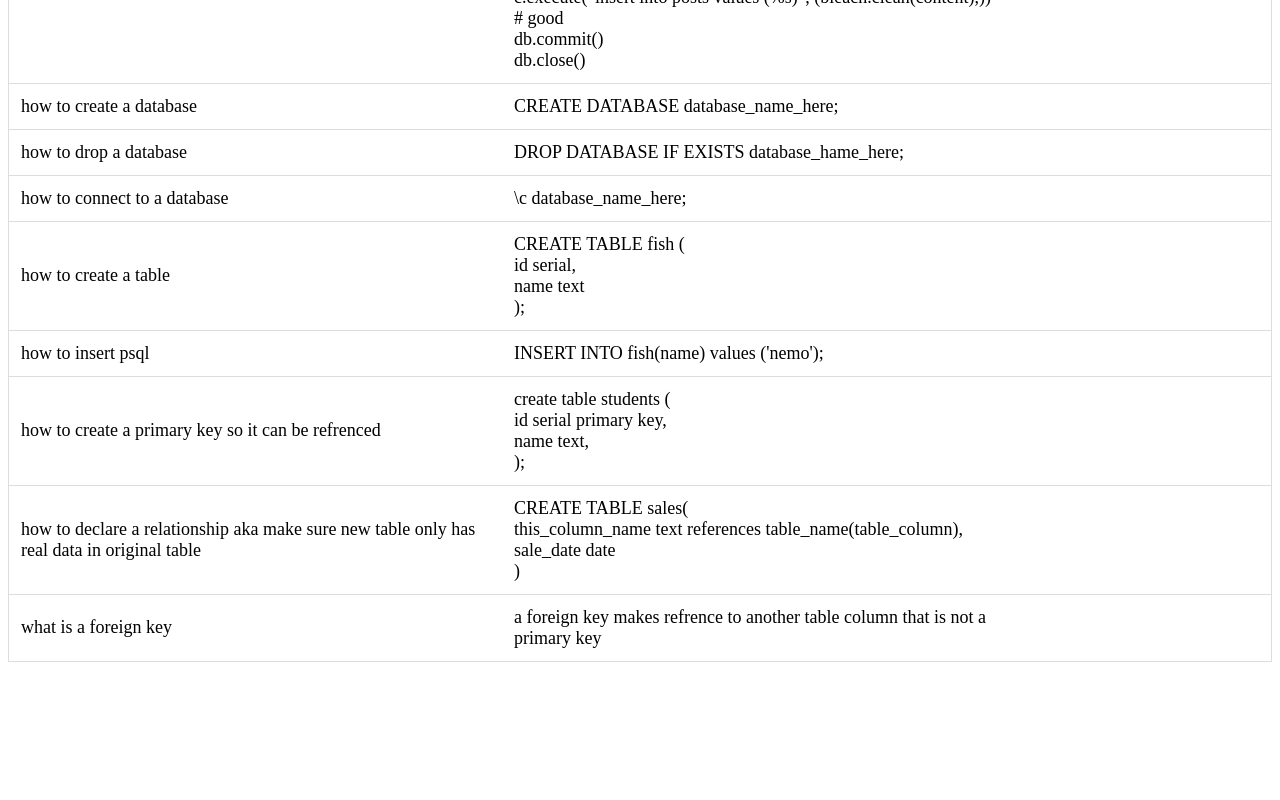
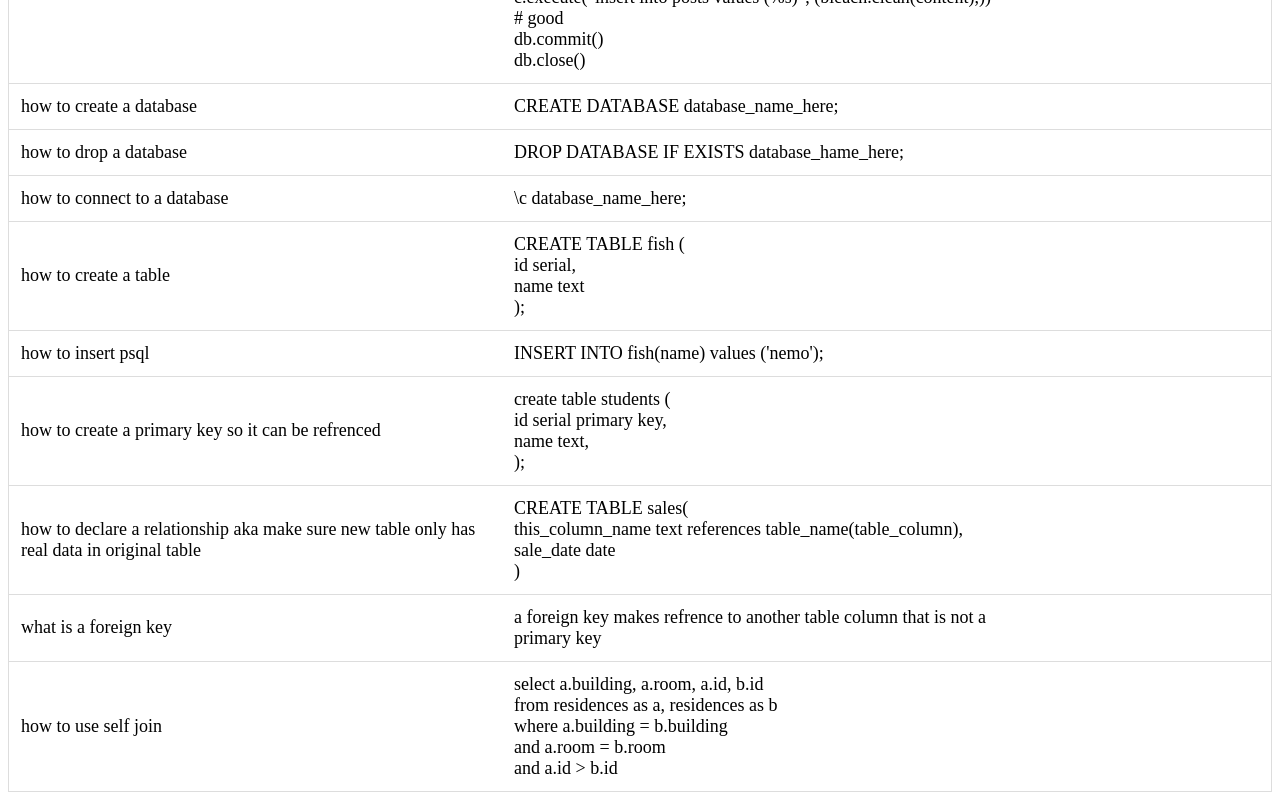
Before and after one commit to zach-col/myCodeNotes, a plain HTML site: page index.html in a window 1280 px wide. Shown: the part 2540-3340 px from the top of the page. Before the commit the page ends 3210 px from the top, so only its background shows below. Drawn offline with Linux system fonts and the light colour scheme.

Commit message:
feat: self join note

```diff
--- a/index.html
+++ b/index.html
@@ -232,6 +232,17 @@ CREATE TABLE sales(<br>
     <td>a foreign key makes refrence to another table column that is not a primary key</td>
   </tr>
 
+  <tr>
+    <td>how to use self join</td>
+    <td>
+select  a.building, a.room, a.id, b.id<br>
+from residences as a, residences as b<br>
+where a.building = b.building<br>
+and a.room = b.room<br>
+and a.id > b.id<br>
+    </td>
+  </tr>
+
 </table>
 
 <!-- notes javascript -->
```
